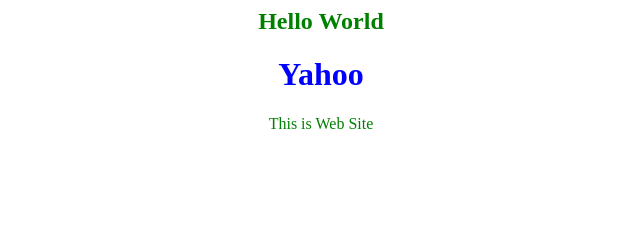
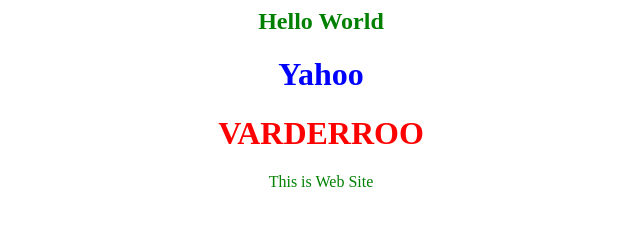
Before and after one commit to antoniosf100/myWebServerFile, a plain HTML site: page index.html in a window 1280 px wide. Shown: the whole page, without its empty margins (319-959 px from the left). Drawn offline with Linux system fonts and the light colour scheme.

Commit message:
Update index.html add h1 tag with VARDERROO

```diff
--- a/index.html
+++ b/index.html
@@ -3,6 +3,7 @@
 <center>
 <h2><font color=green>Hello World</font></h2>
 <h1><font color=blue>Yahoo</font></h1>
+<h1><font color=red>VARDERROO</font></h1>
 
 <font color=green>This is Web Site</font>
 </center>
```
